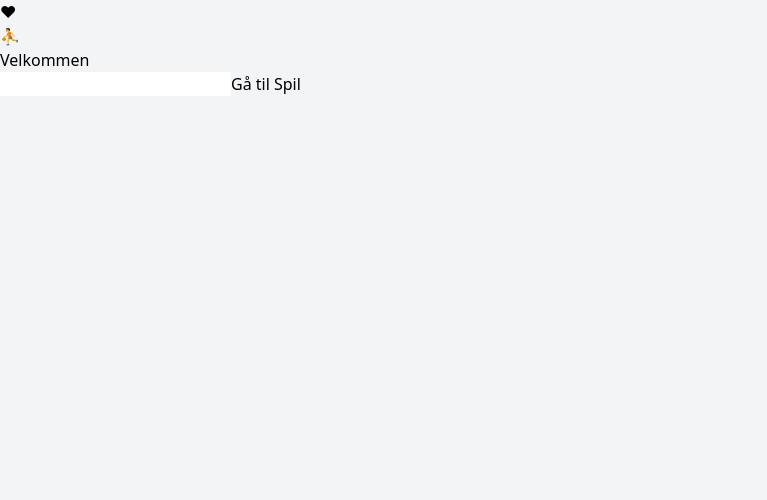
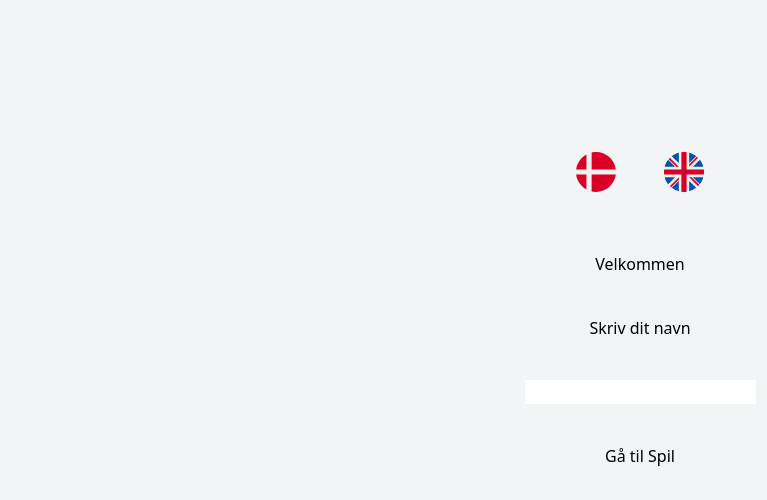
Before and after one commit to Danielh21/DinoFlip, a React (Create React App) app: page / in a window 1280 px wide. Shown: the top 500 px of the page, without its empty margins (0-767 px from the left). Built offline with nearby package versions, Linux system fonts and the light colour scheme.

Commit message:
Added more elemets

```diff
--- a/src/App.tsx
+++ b/src/App.tsx
@@ -1,5 +1,5 @@
 import React from 'react';
-import { Flipper } from './Pages/Flipper'
+import { Game } from './Pages/Game'
 import { Welcome } from './Pages/Welcome'
 import { SetLang } from './Services/Translations'
 import { useAppSelector } from './Hooks/Hooks'
@@ -21,7 +21,7 @@ function App() {
         <Router>
           <Switch>
             <Route path="/game">
-              <Flipper />
+              <Game />
             </Route>
             <Route path="/">
               <Welcome />
--- /dev/null
+++ b/src/Components/ScoreBoard.tsx
@@ -0,0 +1,17 @@
+import React from 'react'
+import { useAppSelector } from '../Hooks/Hooks'
+import { translate as t } from '../Services/Translations'
+
+export function ScoreBoard() {
+
+  const name = useAppSelector(state => state.userSlice.Name)
+  const points = useAppSelector(state => state.userSlice.points)
+
+
+  return (
+      <div className="p-10 flex space-x-4">
+          <p>{t("HereWeGo")} - {name}</p>
+          <p>{t("YourPoints")}  - {points}</p>
+      </div>
+  )
+}
--- a/src/Pages/Flipper.tsx
+++ /dev/null
@@ -1,14 +0,0 @@
-import React from 'react'
-import { useAppSelector } from '../Hooks/Hooks'
-
-export function Flipper() {
-
-  const name = useAppSelector(state => state.userSlice.Name)
-
-
-  return (
-      <div className="bg-gray-100">
-          <h4>Here we go - {name}</h4>
-      </div>
-  )
-}
--- /dev/null
+++ b/src/Pages/Game.tsx
@@ -0,0 +1,9 @@
+import React from 'react'
+import { ScoreBoard } from '../Components/ScoreBoard'
+
+export function Game() {
+
+  return (
+    <ScoreBoard />
+  )
+}
--- a/src/Pages/Welcome.tsx
+++ b/src/Pages/Welcome.tsx
@@ -1,4 +1,6 @@
 import React, { useEffect, useState } from 'react'
+import d from '../Assets/denmark.svg'
+import e from '../Assets/united-kingdom.svg'
 import { translate as t } from '../Services/Translations'
 import { setName, switchLang } from '../Slice/UserSlice'
 import { useAppSelector, useAppDispatch } from '../Hooks/Hooks'
@@ -11,7 +13,7 @@ export function Welcome() {
     const history = useHistory();
 
     useEffect(() => {
-        if(isSubmitted){
+        if (isSubmitted) {
             history.push("/game")
         }
     });
@@ -19,13 +21,18 @@ export function Welcome() {
 
     const [tempName, settempName] = useState("null");
 
-  return (
-      <div>
-          <p onClick={() => dispatch(switchLang('dk'))}>&#9829;</p>
-          <p onClick={() => dispatch(switchLang('en'))}>&#9977;</p>
-          <h1>{t("Welcome")}</h1>
-          <input onChange={(w) => settempName(w.target.value)}/>
-          <button onClick={() => dispatch(setName(tempName))}>{t("GoToGame")}</button>
-      </div>
-  )
+    return (
+        <div className="flex flex-col items-center content-center pt-28">
+            <div className="flex p-10">
+                <img className="w-10 mr-6" src={d} alt="ge" onClick={() => dispatch(switchLang('dk'))}/>
+                <img className="w-10 ml-6" src={e} alt="ge" onClick={() => dispatch(switchLang('en'))}/>
+            </div>
+            <div className="flex flex-col align-middle text-center">
+                <h1 className="m-5 ">{t("Welcome")}</h1>
+                <h4 className="m-5 ">{t("EnterName")}</h4>
+                <input className="m-5 h-6" onChange={(w) => settempName(w.target.value)} />
+                <button className="m-5" onClick={() => dispatch(setName(tempName))}>{t("GoToGame")}</button>
+            </div>
+        </div>
+    )
 }
--- a/src/Services/da.json
+++ b/src/Services/da.json
@@ -1,4 +1,7 @@
 {
     "Welcome": "Velkommen",
-    "GoToGame" : "Gå til Spil"
+    "GoToGame" : "Gå til Spil",
+    "EnterName" : "Skriv dit navn",
+    "HereWeGo" : "Vær klar",
+    "YourPoints" : "Dine Points"
 }
```
Also changed, not shown: src/Assets/denmark.svg (added), src/Assets/united-kingdom.svg (added).
